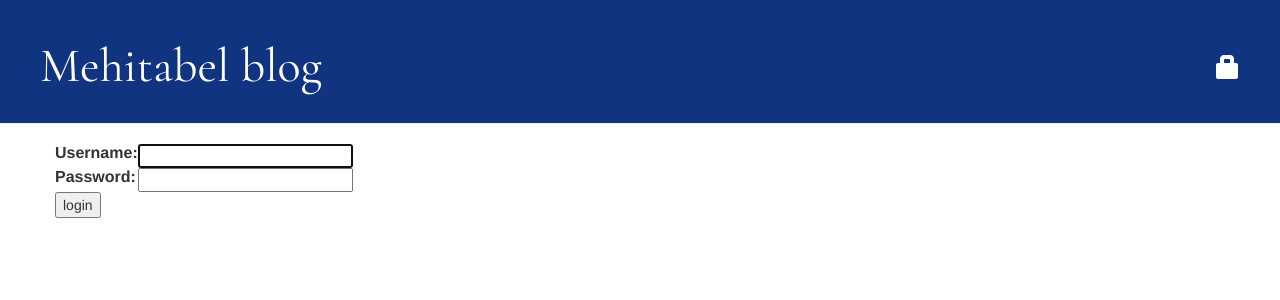
After one commit to wavon/bloggin, a Django app: page /accounts/login/ in a window 1280 px wide. The commit adds this page. Shown: the top 300 px of the page. Run offline with Django 3.2, Linux system fonts and the light colour scheme; some libraries are stand-ins or nearby versions.

Commit message:
Added security. Added user authentication to restrict blog editing to logged-in users.

```diff
--- a/blog/static/css/generic.css
+++ b/blog/static/css/generic.css
@@ -33,8 +33,10 @@ h1, h2, h3, h4 {
 .top-menu, .top-menu:hover, .top-menu:visited {
     color: #ffffff;
     float: right;
-    font-size: 26pt;
+    font-size: 18pt;
+    font-weight: lighter;
     margin-right: 20px;
+    margin-top: 34px;
 }
 
 .post {
--- a/blog/templates/blog/base.html
+++ b/blog/templates/blog/base.html
@@ -13,6 +13,9 @@
       {% if user.is_authenticated %}
         <a href="{% url 'post_new' %}" class="top-menu"><span class="glyphicon glyphicon-plus"></span></a>
         <a href="{% url 'post_draft_list' %}" class="top-menu"><span class="glyphicon glyphicon-edit"></span></a>
+        <p class="top-menu">Hello, {{ user.username }} <small>(<a href="{% url 'logout' %}">Log out</a>)</small></p>
+      {% else %}
+        <a href="{% url 'login' %}" class="top-menu"><span class="glyphicon glyphicon-lock"></span></a>
       {% endif %}
       <h1><a href="/">Mehitabel blog</a></h1>
     </div>
--- /dev/null
+++ b/blog/templates/registration/login.html
@@ -0,0 +1,24 @@
+{% extends "blog/base.html" %}
+
+{% block content %}
+    {% if form.errors %}
+        <p>Your username and password did not match. Please try again.</p>
+    {% endif %}
+
+    <form method="post" action="{% url 'login' %}">
+    {% csrf_token %}
+        <table>
+        <tr>
+            <td>{{ form.username.label_tag }}</td>
+            <td>{{ form.username }}</td>
+        </tr>
+        <tr>
+            <td>{{ form.password.label_tag }}</td>
+            <td>{{ form.password }}</td>
+        </tr>
+        </table>
+
+        <input type="submit" value="login" />
+        <input type="hidden" name="next" value="{{ next }}" />
+    </form>
+{% endblock %}
--- a/blog/views.py
+++ b/blog/views.py
@@ -3,16 +3,19 @@ from django.shortcuts import render, get_object_or_404
 from django.utils import timezone
 from .models import Post
 from .forms import PostForm
+from django.contrib.auth.decorators import login_required
 
 # Create your views here.
 def post_list(request):
     posts = Post.objects.filter(published_date__lte=timezone.now()).order_by('published_date')
     return render(request, 'blog/post_list.html', {'posts': posts})
 
+@login_required
 def post_draft_list(request):
     posts = Post.objects.filter(published_date__isnull=True).order_by('created_date')
     return render(request, 'blog/post_draft_list.html', {'posts': posts})
 
+@login_required
 def post_publish(request, pk):
     post = get_object_or_404(Post, pk=pk)
     post.publish()
@@ -22,6 +25,7 @@ def post_detail(request, pk):
     post = get_object_or_404(Post, pk=pk)
     return render(request, 'blog/post_detail.html', {'post': post})
 
+@login_required
 def post_new(request):
     if request.method == "POST":
         form = PostForm(request.POST)
@@ -34,6 +38,7 @@ def post_new(request):
         form = PostForm()
     return render(request, 'blog/post_edit.html', {'form': form})
 
+@login_required
 def post_edit(request, pk):
     post = get_object_or_404(Post, pk=pk)
     if request.method == "POST":
@@ -47,6 +52,7 @@ def post_edit(request, pk):
         form = PostForm(instance=post)
     return render(request, 'blog/post_edit.html', {'form': form})
 
+@login_required
 def post_remove(request, pk):
     post = get_object_or_404(Post, pk=pk)
     post.delete()
--- a/thisthat/settings.py
+++ b/thisthat/settings.py
@@ -120,3 +120,5 @@ USE_TZ = True
 
 STATIC_URL = '/static/'
 STATIC_ROOT = os.path.join(BASE_DIR, 'static')
+
+LOGIN_REDIRECT_URL = '/'
--- a/thisthat/urls.py
+++ b/thisthat/urls.py
@@ -15,8 +15,11 @@ Including another URLconf
 """
 from django.conf.urls import include, url
 from django.contrib import admin
+from django.contrib.auth import views
 
 urlpatterns = [
     url(r'^admin/', admin.site.urls),
+    url(r'^accounts/login/$', views.login, name='login'),
+    url(r'^accounts/logout/$', views.logout, name='logout', kwargs={'next_page': '/'}),
     url(r'', include('blog.urls')),
 ]
```
